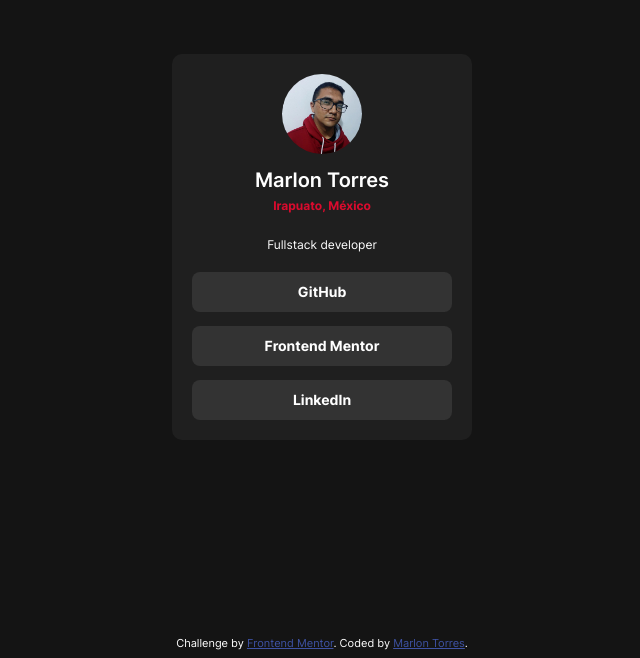
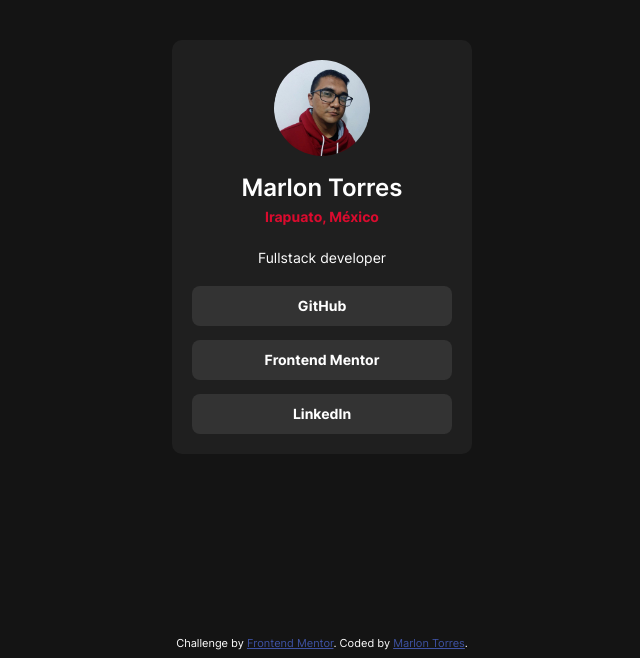
Before and after one commit to marloneth/social-links-profile, a plain HTML site: page index.html in a window 1280 px wide. Shown: the part 142-800 px from the top of the page, without its empty margins (318-958 px from the left). Drawn offline with Linux system fonts and the light colour scheme.

Commit message:
fix: style adjustments

```diff
--- a/style.css
+++ b/style.css
@@ -38,19 +38,19 @@ main {
 }
 
 img {
-  width: 80px;
-  height: 80px;
+  width: 96px;
+  height: 96px;
   border-radius: 50%;
 }
 
 h1 {
   margin-bottom: 6px;
-  font-size: 20px;
+  font-size: 24px;
   font-weight: 600;
 }
 
 p {
-  font-size: 12px;
+  font-size: 14px;
   font-weight: 400;
 }
 
@@ -81,20 +81,23 @@ li {
   background-color: var(--grey-700);
 }
 
-li:hover {
-  background-color: var(--red);
-}
-
 li > a {
   display: flex;
   align-items: center;
   justify-content: center;
   height: 100%;
   width: 100%;
+  border-radius: 8px;
   color: var(--white);
   text-decoration: none;
   font-weight: 700;
   font-size: 14px;
+  transition: background-color 0.3s, color 0.3s;
+}
+
+li > a:focus,
+li > a:hover {
+  background-color: var(--red);
 }
 
 .attribution {
```
